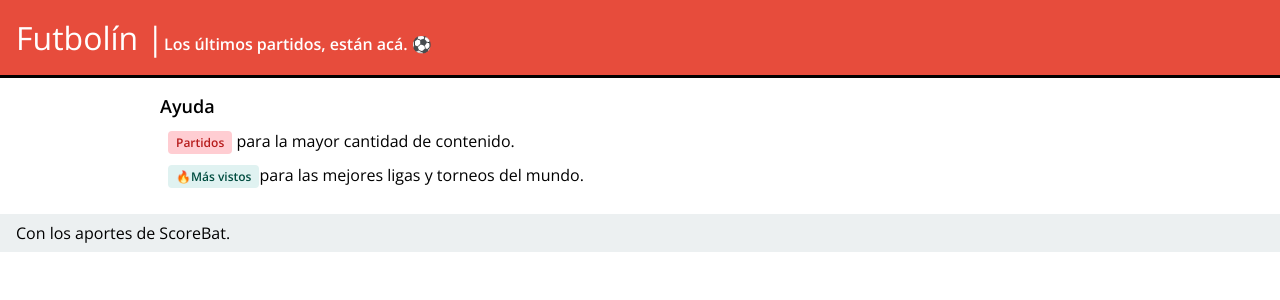
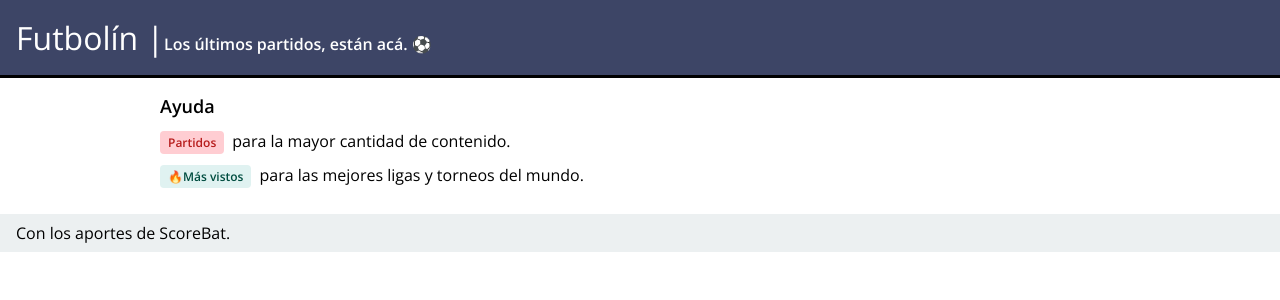
Before and after one commit to FedeAPerez/soccer-highl, a React (Create React App) app: page / in a window 1280 px wide. Shown: the top 300 px of the page. Built offline with nearby package versions, Linux system fonts and the light colour scheme; no server answers.

Commit message:
fire and ui

```diff
--- a/src/base.css
+++ b/src/base.css
@@ -19,3 +19,11 @@ h4,
 h5 {
   margin: 0rem auto;
 }
+
+.ml-8 {
+  margin-left: 8px;
+}
+
+.mr-8 {
+  margin-right: 8px;
+}
--- a/src/components/header/header.css
+++ b/src/components/header/header.css
@@ -1,5 +1,5 @@
 .fut-header {
-  background-color: #e74c3c;
+  background-color: #3d4566;
   border-bottom: 3px solid black;
   padding: 1rem;
   color: white;
--- a/src/components/header/header.js
+++ b/src/components/header/header.js
@@ -1,5 +1,5 @@
 import React from "react";
-import { getEmoji } from "../../lib/main";
+import { GetEmoji } from "../../lib/main";
 import "./header.css";
 
 const namespace = "fut-header";
@@ -7,7 +7,9 @@ const namespace = "fut-header";
 const Header = () => (
   <header className={namespace}>
     <h1>Futbolín |</h1>
-    <h2>Los últimos partidos, están acá. {getEmoji("soccer")}</h2>
+    <h2>
+      Los últimos partidos, están acá. <GetEmoji id="soccer" />
+    </h2>
   </header>
 );
 
--- a/src/components/helper/helper.js
+++ b/src/components/helper/helper.js
@@ -1,6 +1,6 @@
 import React from "react";
 import Tag, { TagModifier } from "../tag";
-import { getEmoji } from "../../lib/main";
+import { GetEmoji } from "../../lib/main";
 import "./helper.scss";
 
 const namespace = "fut-helper";
@@ -10,10 +10,13 @@ const Helper = () => (
     <h1>Ayuda</h1>
     <main className={`${namespace}__helps`}>
       <div className={`${namespace}__helps__help`}>
-        <Tag>Partidos</Tag> para la mayor cantidad de contenido.
+        <Tag className="mr-8">Partidos</Tag>para la mayor cantidad de contenido.
       </div>
       <div className={`${namespace}__helps__help`}>
-        <Tag modifier={TagModifier.green}>{getEmoji("fire")}Más vistos</Tag>
+        <Tag className="mr-8" modifier={TagModifier.green}>
+          <GetEmoji id="fire" />
+          Más vistos
+        </Tag>
         para las mejores ligas y torneos del mundo.
       </div>
     </main>
--- a/src/components/tag/tag.js
+++ b/src/components/tag/tag.js
@@ -1,5 +1,5 @@
 import React from "react";
-import PropTypes from "prop-types";
+import { string, oneOf } from "prop-types";
 import classNames from "classnames";
 import "./tag.scss";
 
@@ -10,14 +10,17 @@ const modifier = {
   green: "green"
 };
 
-const Tag = ({ children, modifier }) => (
-  <span className={classNames(namespace, `${namespace}--${modifier}`)}>
+const Tag = ({ children, className, modifier }) => (
+  <span
+    className={classNames(namespace, className, `${namespace}--${modifier}`)}
+  >
     {children}
   </span>
 );
 
 Tag.propTypes = {
-  modifier: PropTypes.oneOf(modifier)
+  className: string,
+  modifier: oneOf(modifier)
 };
 
 Tag.defaultProps = {
--- a/src/components/tag/tag.scss
+++ b/src/components/tag/tag.scss
@@ -1,5 +1,4 @@
 .fut-tag {
-  margin-left: 8px;
   padding-top: 3px;
   padding-bottom: 3px;
   padding-left: 8px;
--- a/src/leagues/leagues.js
+++ b/src/leagues/leagues.js
@@ -2,6 +2,7 @@ import React from "react";
 import { arrayOf, string } from "prop-types";
 import Tag, { TagModifier } from "../components/tag";
 import Matchs from "../matchs";
+import { GetEmoji } from "../lib/main";
 import "./leagues.scss";
 
 const namespace = "fut-leagues";
@@ -14,15 +15,18 @@ const withTagValidator = (validator, children, props) => {
   }
 };
 
-const TagMatchs = ({ length }) =>
-  withTagValidator(length > 3, `${length} Partidos`);
+const TagMatchs = ({ className, length }) =>
+  withTagValidator(length > 3, `${length} Partidos`, { className });
 
-const TagLeague = ({ competition }) =>
+const TagLeague = ({ className, competition }) =>
   withTagValidator(
     ["Ligue 1", "Serie A", "La Liga", "Premier League"].includes(competition),
-    "Más vistos",
+    <span>
+      <GetEmoji id="fire" /> mas vistos
+    </span>,
     {
-      modifier: TagModifier.green
+      modifier: TagModifier.green,
+      className
     }
   );
 
@@ -33,8 +37,8 @@ const League = ({ id, leagueCountry, leagueCompetition, matchs }) => (
       <span className={`${namespace}__league__competition`}>
         {leagueCompetition}
       </span>
-      <TagMatchs length={matchs.length} />
-      <TagLeague competition={leagueCompetition} />
+      <TagMatchs className="ml-8" length={matchs.length} />
+      <TagLeague className="ml-8" competition={leagueCompetition} />
     </header>
     <Matchs matchs={matchs} id={id} />
   </article>
--- a/src/lib/main.js
+++ b/src/lib/main.js
@@ -8,8 +8,8 @@ const Emoji = ({ children }) => (
   <span dangerouslySetInnerHTML={getMessageHtml(`&#x${children}`)} />
 );
 
-const getEmoji = emojiId => {
-  switch (emojiId) {
+const GetEmoji = ({ id }) => {
+  switch (id) {
     case "fire":
       return <Emoji>1F525</Emoji>;
     case "soccer":
@@ -17,4 +17,4 @@ const getEmoji = emojiId => {
   }
 };
 
-export { getMessageHtml, getEmoji };
+export { getMessageHtml, GetEmoji };
```
